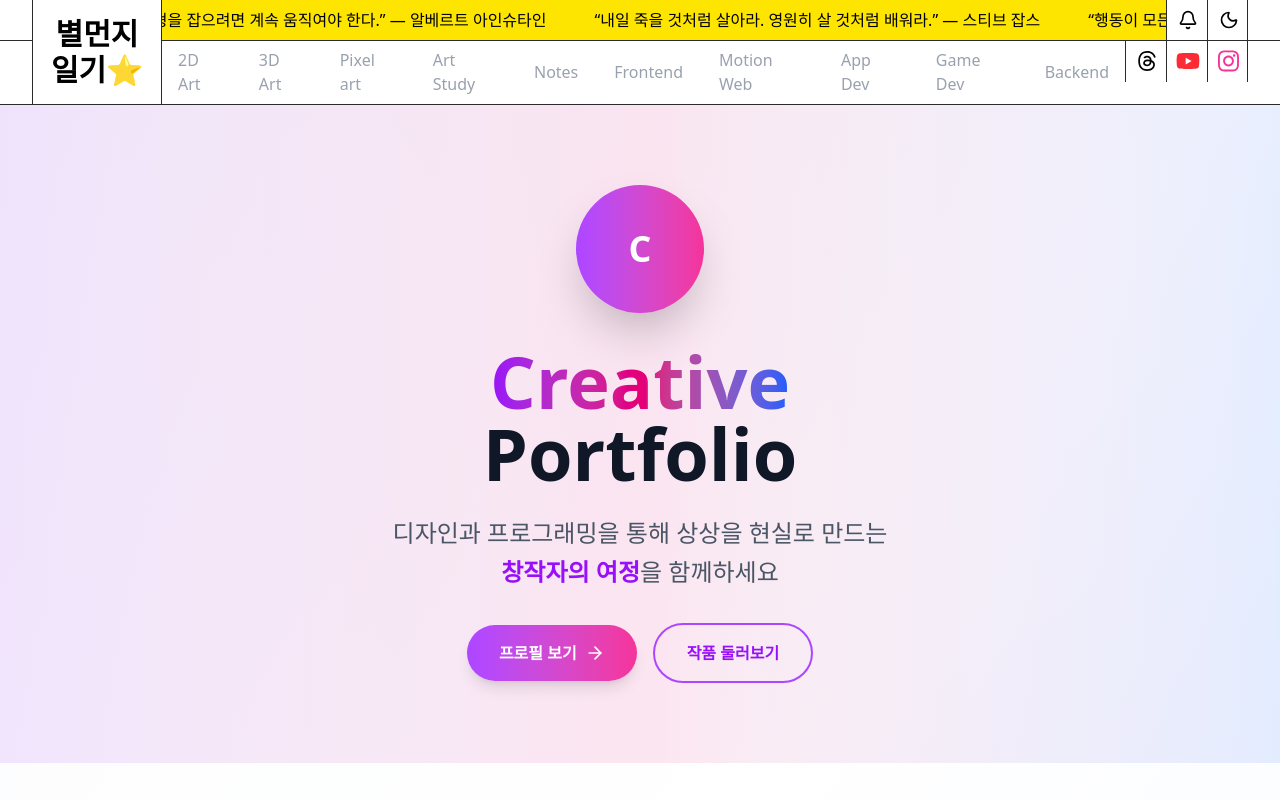
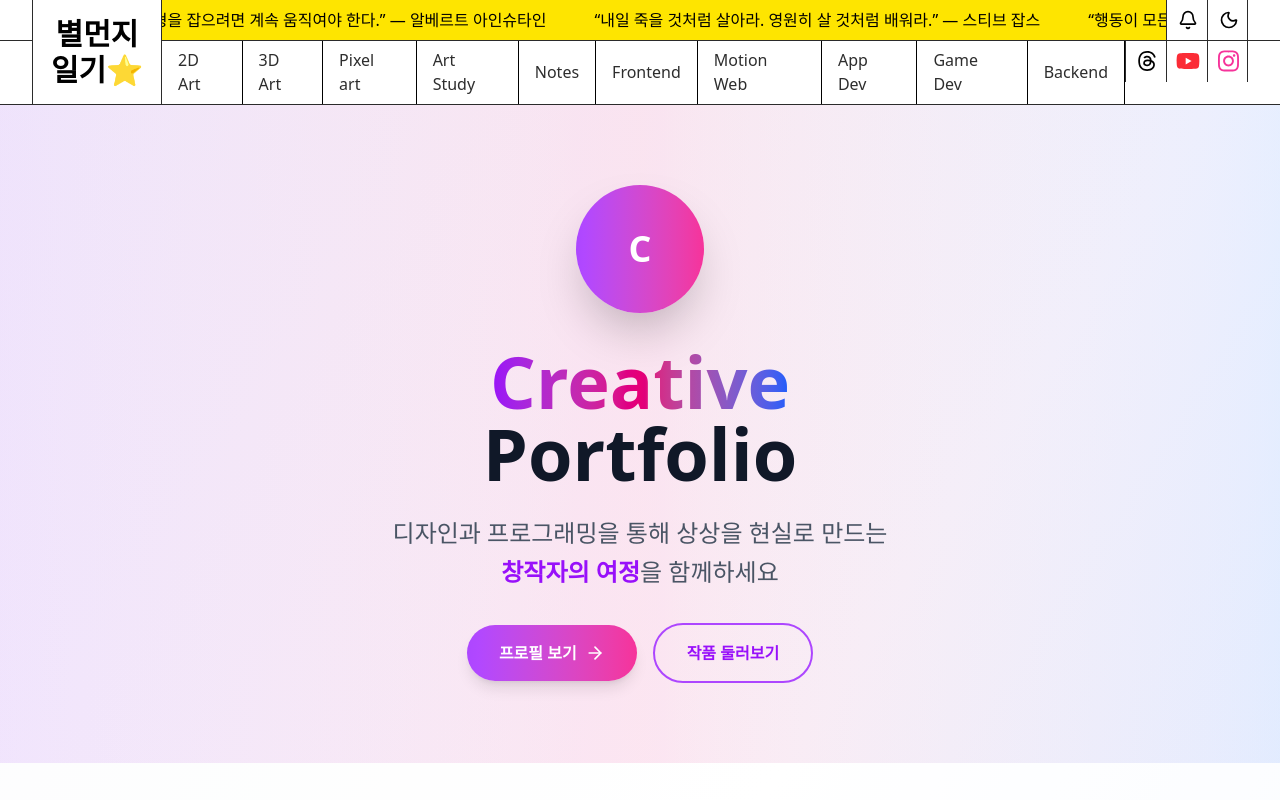
Before and after one commit to stardust-note/blog, a Next.js app: page / in a window 1280 px wide. Shown: the top 800 px of the page. Built offline with nearby package versions, Linux system fonts and the light colour scheme.

Commit message:
category style

```diff
--- a/components/Layout.jsx
+++ b/components/Layout.jsx
@@ -93,7 +93,7 @@ export default function Layout({ children }) {
 
               {/* Desktop Navigation */}
               <div className='flex'>
-                <div className="hidden md:flex space-x-1">
+                <div className="hidden md:flex">
                   {navItems.map((item) => {
                     const segments = pathname.split('/')
 
@@ -108,10 +108,10 @@ export default function Layout({ children }) {
                       <Link
                         key={item.path}
                         href={item.path}
-                        className={`flex items-center space-x-2 px-4 py-2 transition-all duration-200 ${
+                        className={`flex items-center space-x-2 px-4 py-2 transition-all duration-200 border-r border-black ${
                           isActive
-                            ? 'border-b-2 border-black'
-                            : 'font-thin text-gray-400 hover:text-gray-600'
+                            ? 'bg-[#2d2d2d] text-white'
+                            : 'font-thin text-[#2d2d2d] hover:bg-[#2d2d2d] hover:text-white'
                         }`}
                       >
                         <span className="font-medium">{item.label}</span>
```
